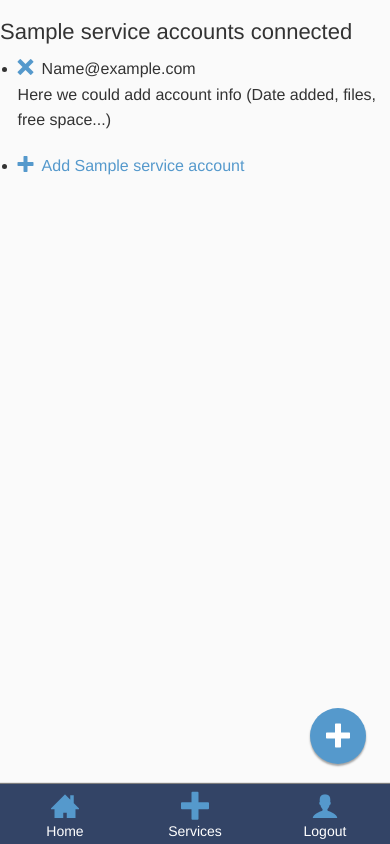
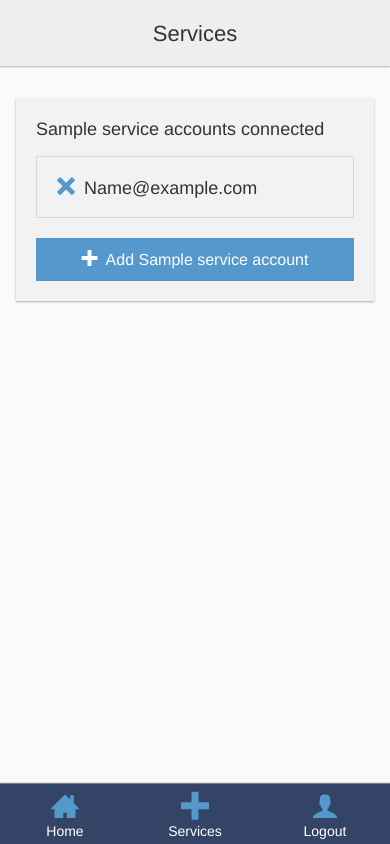
Before and after one commit to pabloparejo/finalYearProject, a Django app: template main/templates/services.html in a window 390 px wide. Run offline with Django 3.2, Linux system fonts and the light colour scheme; the template is opened without the code that fills it: most values are stand-ins (such as "Sample title", 1, 10 or a date in 2020); some libraries are stand-ins or nearby versions.

Commit message:
mobile fixes

```diff
--- a/main/templates/services.html
+++ b/main/templates/services.html
@@ -3,6 +3,17 @@
 {% block pagetitle %} {{page_title}} {% endblock %}
 
 {% block content%}
+
+<header class="background-grey padding-top padding-bottom-05 bottom-shadow relative z-index-99">
+	<div class="max-width center-block text-center-for-small">
+		<h2 class='hide-for-small padding-left-2'>
+			Services
+		</h2>
+		<h3 class='show-for-small'>
+			Services
+		</h3>
+	</div>
+</header>
 
 {% if auth_finished %}
 	<article id="added-account">
@@ -24,40 +35,36 @@
 	</article>
 {%endif%}
 
-
-<article id="accounts">
+<div class="full-height padding-bottom-2">
+	<div class='max-width center-block padding full-height overflow-y-scroll'>
 		{% for service in services%}
-	<h3>
+			<article class='panel card padding-top-05 no-border bottom-shadow margin-top'>
+				<h4>
 					<span class="icon-{{service.name}} red big-icon"> </span>
 					{{service.name|capfirst}} accounts connected
-	</h3>
-	<ul class="no-list-style accounts-list">
+				</h4>
+				<div class="row">
 					{% for account in service.accounts %}
-		<li id="{{account.uid}}" class="account-info">
-			<span class="title">
+						<div id="{{account.uid}}" class="small-12 medium-6 columns">
+							<div class="panel margin-top-05">
+								<h5 class="title">
 									<a href="{% url 'delete_account' service.class account.uid%}" class="delete-btn">
 										<span class="icon-delete red small-icon"> </span>
 									</a>
 									{{account.email|capfirst}}
-			</span>
-			<p>Here we could add account info (Date added, files, free space...)</p>
-		</li>
+								</h5>
+							</div>
+						</div>
 					{%endfor%}
-	{% if service.class == "dropbox" %}
-		<li class="green">
-				<a href="/add_dropbox">
-
-	{% else %}
-		<li class="green">
-			<a href="/add_drive">
-	{% endif %}
+				</div>
+				<a href="{% url 'add_account' service.class%}" class="button small text-normal padding block-for-small">
 					<span class="icon-plus"> </span>
 					Add {{service.name|capfirst}} account
 				</a>
-		</li>
-	</ul>
+			</article>
 		{%endfor%}
-</article>
+	</div>
+</div>
 
 {% endblock %}
 
--- a/myWholeCloud/static/css/styles.css
+++ b/myWholeCloud/static/css/styles.css
@@ -128,6 +128,10 @@ body.full-height {
 .bottom-0 {
   bottom: 0;
 }
+.bottom-shadow {
+  -webkit-box-shadow: 0px 1px 2px rgba(0,0,0,0.3);
+  box-shadow: 0px 1px 2px rgba(0,0,0,0.3);
+}
 .color-alert {
   color: #c60f13;
 }
@@ -213,12 +217,24 @@ iframe {
   -webkit-overflow-scrolling: touch;
   overflow: hidden;
 }
+.inline-block {
+  display: inline-block;
+}
 .left,
 left-0 {
   left: 0;
 }
 .margin-top {
   margin-top: 1rem;
+}
+.margin-top-05 {
+  margin-top: 0.5rem;
+}
+.margin-top-15 {
+  margin-top: 1.5rem;
+}
+.margin-top-2 {
+  margin-top: 2rem;
 }
 .no-wrap {
   white-space: nowrap;
@@ -233,6 +249,13 @@ left-0 {
 .overflow-y-scroll {
   overflow-y: auto;
   -webkit-overflow-scrolling: touch;
+}
+.max-width {
+  max-width: 62.5rem;
+}
+.max-width.center-block {
+  margin-left: auto;
+  margin-right: auto;
 }
 .no-padding {
   padding: 0;
@@ -249,11 +272,23 @@ left-0 {
 .padding-bottom-2 {
   padding-bottom: 2rem;
 }
+.padding-bottom-05 {
+  padding-bottom: 0.5rem;
+}
+.padding-left {
+  padding-left: 1rem;
+}
+.padding-left-2 {
+  padding-left: 2rem;
+}
 .padding-top {
   padding-top: 1rem;
 }
 .padding-top-2 {
   padding-top: 2rem;
+}
+.padding-top-05 {
+  padding-top: 0.5rem;
 }
 .relative {
   position: relative;
@@ -272,10 +307,28 @@ a.text-normal.padding {
 top-0 {
   top: 0;
 }
+.z-index-99 {
+  z-index: 99;
+}
+@media screen and (max-width: 40rem) {
+  .block-for-small {
+    display: block;
+    width: 100%;
+  }
+  .no-padding-for-small {
+    padding: 0;
+  }
+  .text-center-for-small {
+    text-align: center;
+  }
+}
 @media screen and (min-width: 40rem) {
   .floating-action-button {
     bottom: 2rem;
     right: 2rem;
+  }
+  .margin-top-2-medium-up {
+    margin-top: 2rem;
   }
 }
 @media screen and (min-width: 64.063rem) {
@@ -352,11 +405,9 @@ html {
 .icon-bar.custom-color .item:hover,
 .icon-bar.custom-color .item.active {
   background: rgba(255,255,255,0.15);
-  color: #f4ba60;
-}
-.icon-bar.custom-color .item.active {
   -webkit-box-shadow: 0px 1px 1px rgba(0,0,0,0.3);
   box-shadow: 0px 1px 1px rgba(0,0,0,0.3);
+  color: #f4ba60;
 }
 .icon-bar.custom-color .item.brand {
   color: #fafafa;
@@ -375,7 +426,7 @@ html {
 /* SMALL ONLY */
 @media screen and (max-width: 40rem) {
   body {
-    padding-bottom: 4.25rem;
+    padding-bottom: 5rem;
   }
   #responsive-tab-bar {
     bottom: 0;
--- a/myWholeCloud/static/css/stylus/base.styl
+++ b/myWholeCloud/static/css/stylus/base.styl
@@ -143,6 +143,9 @@ body.full-height
 .bottom, .bottom-0
 	bottom 0
 
+.bottom-shadow
+	bottom-shadow(1, 2, 0.3)
+
 .color-alert
 	color alertColor
 .color-background
@@ -205,6 +208,8 @@ iframe
 	-webkit-overflow-scrolling touch
 	overflow hidden
 
+.inline-block
+	display inline-block
 
 .left, left-0
 	left 0
@@ -212,6 +217,15 @@ iframe
 
 .margin-top
 	margin-top 1rem
+
+.margin-top-05
+	margin-top 0.5rem
+
+.margin-top-15
+	margin-top 1.5rem
+
+.margin-top-2
+	margin-top 2rem
 
 .no-wrap
 	white-space nowrap
@@ -227,6 +241,12 @@ iframe
     overflow-y auto
     -webkit-overflow-scrolling touch
 
+.max-width
+	max-width 62.5rem
+
+	&.center-block
+		margin-left auto
+		margin-right auto
 
 .no-padding
 	padding 0
@@ -243,11 +263,23 @@ iframe
 .padding-bottom-2
 	padding-bottom 2rem
 
+.padding-bottom-05
+	padding-bottom .5rem
+
+.padding-left
+	padding-left 1rem
+
+.padding-left-2
+	padding-left 2rem
+
 .padding-top
 	padding-top 1rem
 
 .padding-top-2
 	padding-top 2rem
+
+.padding-top-05
+	padding-top .5rem
 
 .relative
 	position relative
@@ -265,13 +297,32 @@ a.text-normal.padding
 .top, top-0
 	top 0
 
+.z-index-99
+	z-index 99
 
+/* SMALL ONLY UP */
+@media screen and (max-width: 40rem)
+	.block-for-small
+		display block
+		width 100%
+
+	.no-padding-for-small
+		padding 0
+
+	.text-center-for-small
+		text-align center
 
 /* MEDIUM UP */
 @media screen and (min-width: 40rem)
+
+
 	.floating-action-button
 		bottom 2rem
 		right 2rem
+
+	.margin-top-2-medium-up
+		margin-top 2rem
+
 
 
 
--- a/myWholeCloud/static/css/stylus/styles.styl
+++ b/myWholeCloud/static/css/stylus/styles.styl
@@ -58,10 +58,8 @@ html
 
         &:hover, &.active
             background rgba(255, 255, 255, .15)
+            bottom-shadow(1, 1, 0.3)
             color secondaryColor
-
-        &.active
-            bottom-shadow(1, 1, 0.3)
 
         &.brand
             color whiteColor
@@ -79,7 +77,7 @@ html
 /* SMALL ONLY */
 @media screen and (max-width: 40rem)
     body
-        padding-bottom 4.25rem
+        padding-bottom 5rem
 
     #responsive-tab-bar
         bottom 0
--- a/myWholeCloud/templates/base.html
+++ b/myWholeCloud/templates/base.html
@@ -47,11 +47,6 @@
 	</section>
 
 	{% block mobile_fab_block %}
-		<div class="hide-for-large-up">
-			<a href="#" class="floating-action-button">
-				<span class="icon-plus"></span>
-			</a>
-		</div>
 	{% endblock mobile_fab_block %}
 </body>
 </html>
```
Also changed, not shown: main/templates/files.html (+9 -0 lines). Lines whose indentation alone changed are shown as unchanged.
